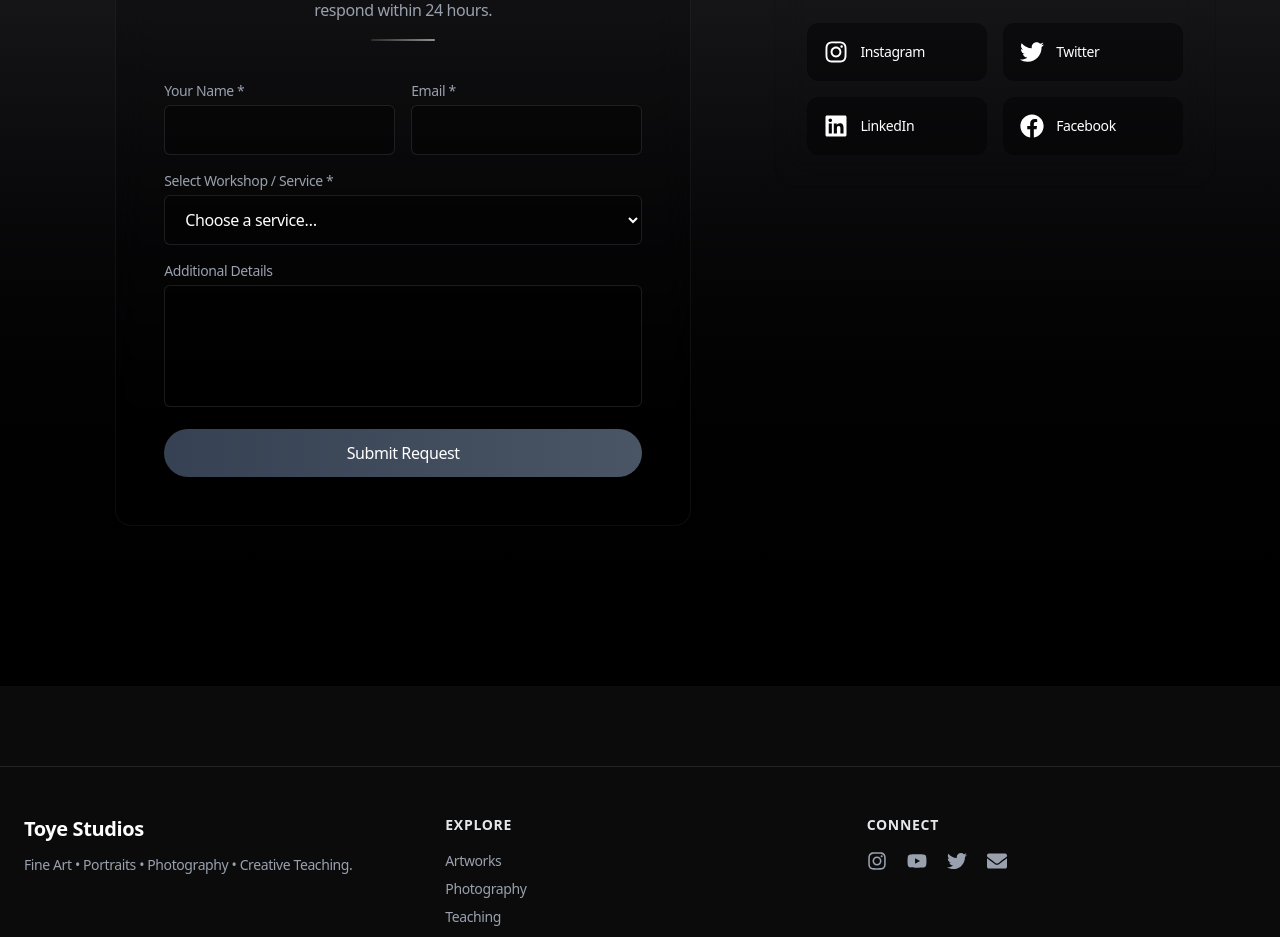
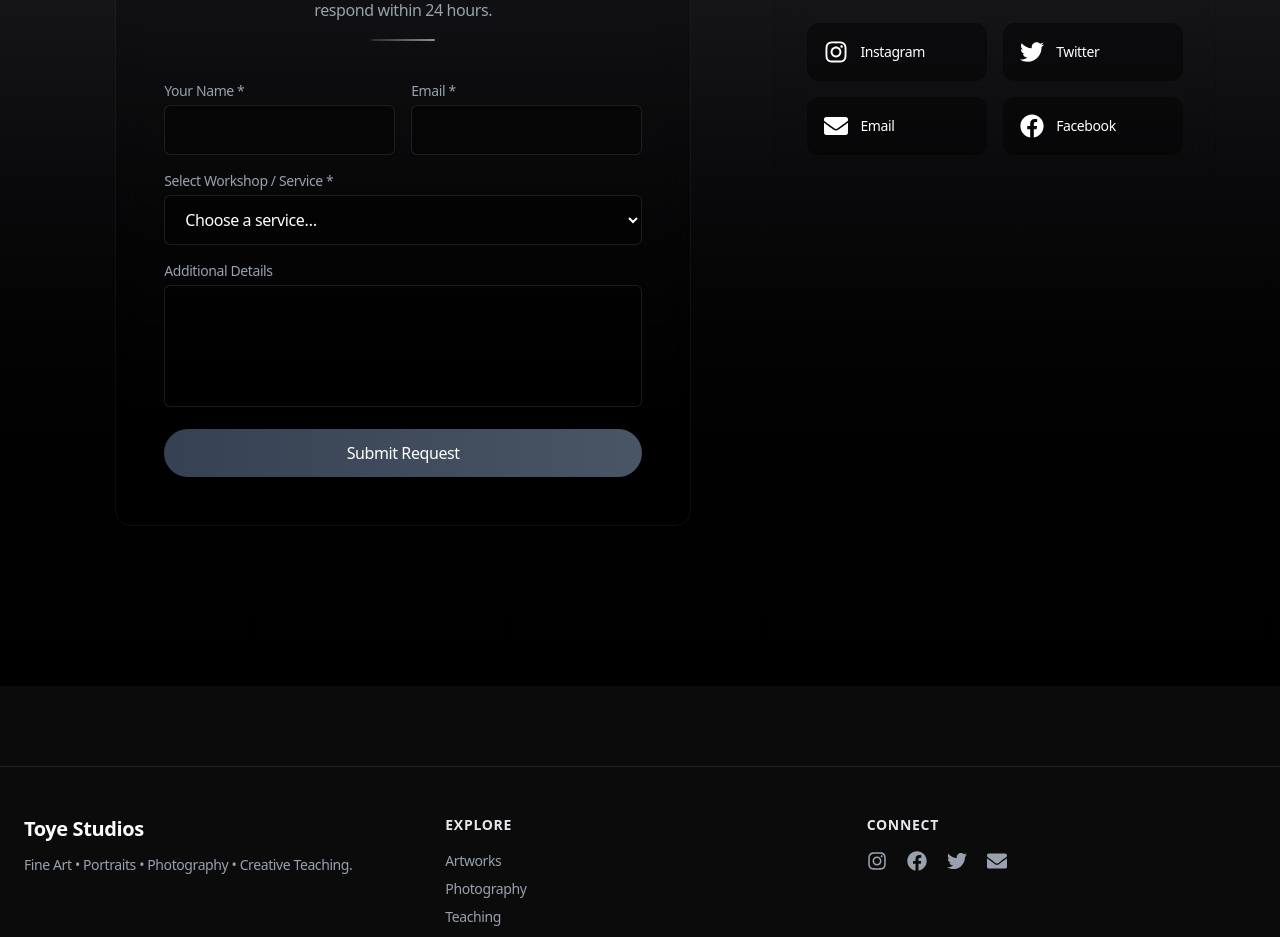
Before and after one commit to Jay963-sys/Toye-Studios, a Next.js app: page /contact in a window 1280 px wide. Shown: the part 851-1788 px from the top of the page. Built offline with nearby package versions, Linux system fonts and the light colour scheme; a web font is replaced by a local one.

Commit message:
New updates

```diff
--- a/app/about/page.tsx
+++ b/app/about/page.tsx
@@ -25,8 +25,8 @@ export default function AboutPage() {
     { src: "/brand/m.png", alt: "Art Exhibition", caption: "Exhibition Day" },
     {
       src: "/brand/98.png",
-      alt: "Live Art Session",
-      caption: "Live Art Session",
+      alt: "Sip and Paint Session",
+      caption: "Sip & Paint Event",
     },
   ];
 
--- a/app/components/navigation/Footer.tsx
+++ b/app/components/navigation/Footer.tsx
@@ -1,7 +1,7 @@
 "use client";
 
 import Link from "next/link";
-import { FaInstagram, FaYoutube, FaTwitter, FaEnvelope } from "react-icons/fa";
+import { FaInstagram, FaFacebook, FaTwitter, FaEnvelope } from "react-icons/fa";
 
 export default function Footer() {
   return (
@@ -38,16 +38,16 @@ export default function Footer() {
             </h4>
 
             <div className="flex items-center gap-5 text-xl">
-              <SocialIcon href="#">
+              <SocialIcon href="https://www.instagram.com/toye.studios/">
                 <FaInstagram />
               </SocialIcon>
-              <SocialIcon href="#">
-                <FaYoutube />
+              <SocialIcon href="https://www.facebook.com/toye.pencils">
+                <FaFacebook />
               </SocialIcon>
-              <SocialIcon href="#">
+              <SocialIcon href="https://www.twitter.com/toye.studios/">
                 <FaTwitter />
               </SocialIcon>
-              <SocialIcon href="mailto:info@toye.studio">
+              <SocialIcon href="mailto:omomamatoye@gmail.com">
                 <FaEnvelope />
               </SocialIcon>
             </div>
--- a/app/contact/page.tsx
+++ b/app/contact/page.tsx
@@ -2,8 +2,15 @@
 
 import { motion } from "framer-motion";
 import { useState } from "react";
-import { FaInstagram, FaTwitter, FaLinkedin, FaFacebook } from "react-icons/fa";
+import {
+  FaInstagram,
+  FaTwitter,
+  FaLinkedin,
+  FaFacebook,
+  FaEnvelope,
+} from "react-icons/fa";
 import BookingForm from "../components/BookingForm";
+import { FaE } from "react-icons/fa6";
 
 export default function ContactPage() {
   const [form, setForm] = useState({
@@ -120,25 +127,25 @@ export default function ContactPage() {
     {
       icon: <FaInstagram />,
       name: "Instagram",
-      href: "#",
+      href: "https://www.instagram.com/toye.studios/",
       color: "from-gray-700 to-gray-500",
     },
     {
       icon: <FaTwitter />,
       name: "Twitter",
-      href: "#",
+      href: "https://www.twitter.com/toye.studios/",
       color: "from-blue-400 to-blue-600",
     },
     {
-      icon: <FaLinkedin />,
-      name: "LinkedIn",
-      href: "#",
+      icon: <FaEnvelope />,
+      name: "Email",
+      href: "mailto:omomamatoye@gmail.com",
       color: "from-blue-600 to-blue-800",
     },
     {
       icon: <FaFacebook />,
       name: "Facebook",
-      href: "#",
+      href: "https://www.facebook.com/toye.pencils",
       color: "from-blue-500 to-blue-700",
     },
   ];
```
